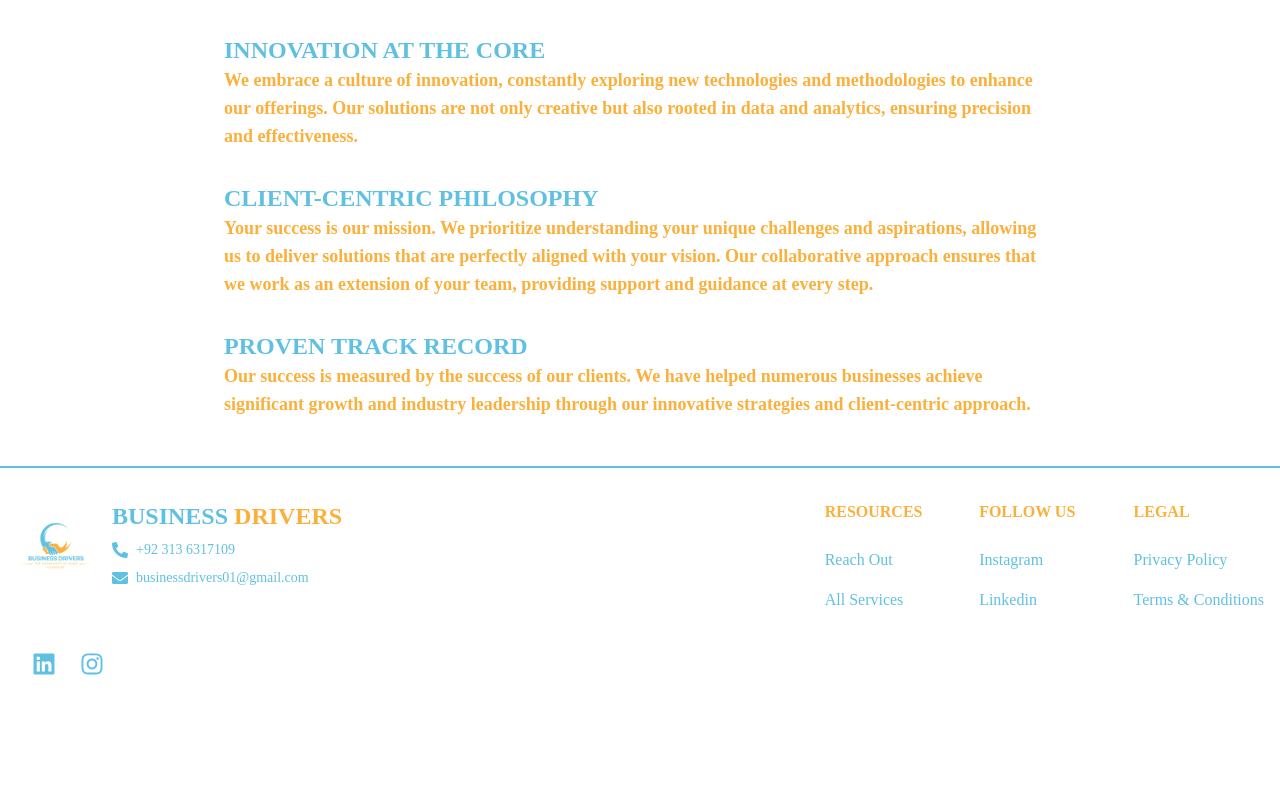
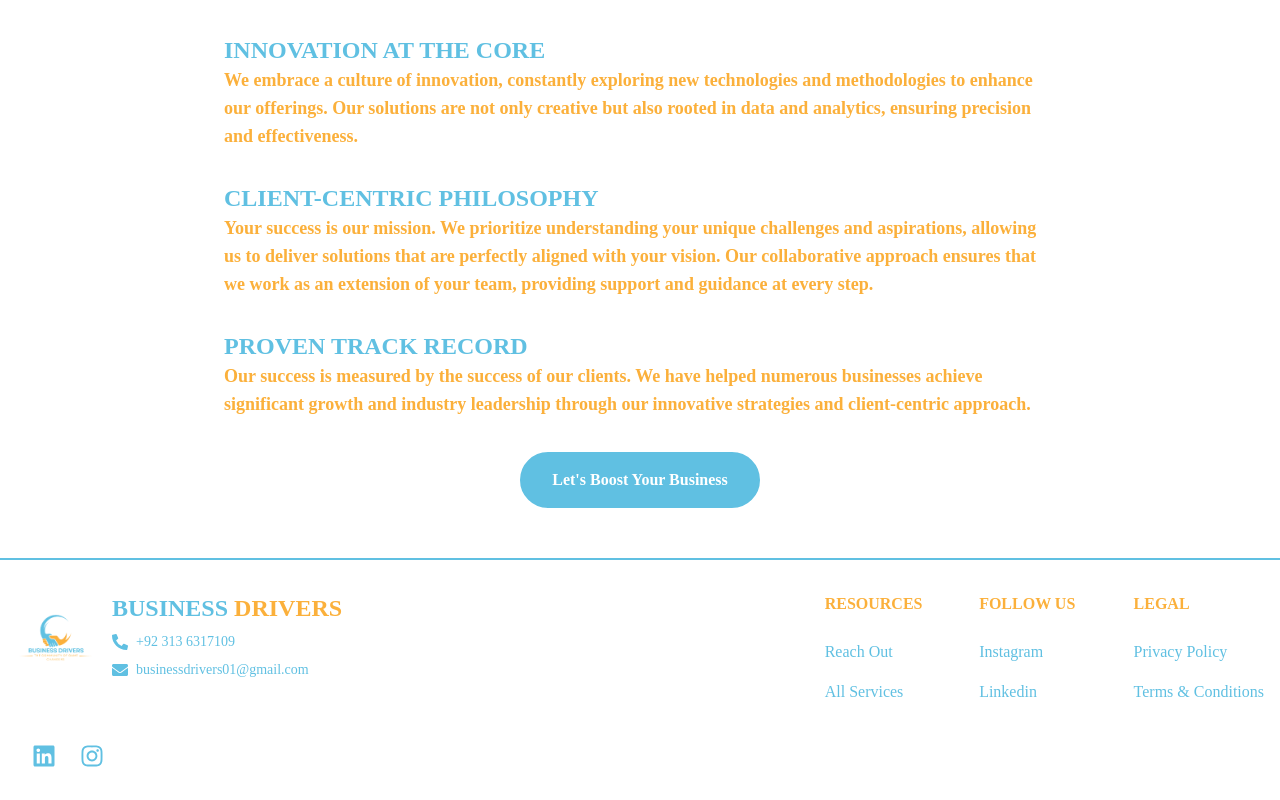
Before and after one commit to businessdrivers01/businessdrivers, a React (Vite) app: page / in a window 1280 px wide. Shown: the part 1235-2035 px from the top of the page. Before the commit the page ends 1943 px from the top, so only its background shows below. Built offline with nearby package versions, Linux system fonts and the light colour scheme.

Commit message:
add boost business button

```diff
--- a/src/components/Home/Home.jsx
+++ b/src/components/Home/Home.jsx
@@ -31,6 +31,16 @@ function Home() {
 
       <SliderComponent />
       <WhyUs />
+
+      <div className="boost-btn-container flex justify-center">
+                <NavLink to="/contact">
+                    <Button
+                        children="Let's Boost Your Business"
+                        className='font-bold my-4  text-white py-4 px-8 bg-skyBlue hover:bg-white hover:text-skyBlue duration-300 hover:scale-105 border-white border-2 hover:border-skyBlue'
+                    />
+                </NavLink>
+
+            </div>
     </>
   );
 }
```
